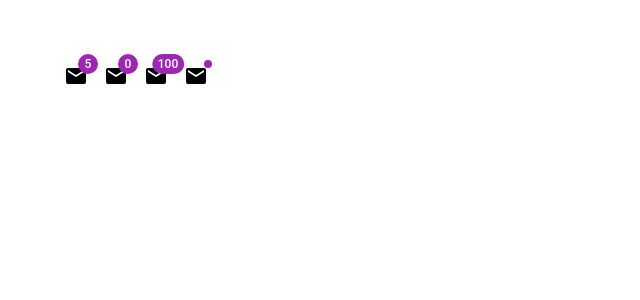
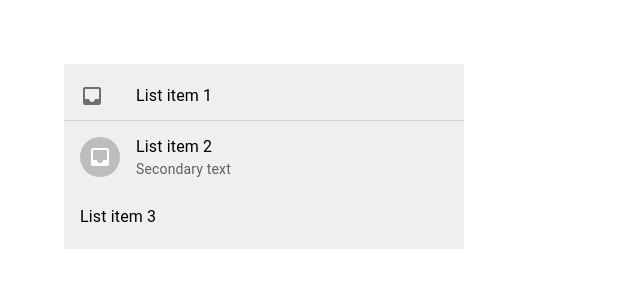
Before and after one commit to gopinav/React-MUI-Tutorials, a React (Create React App) app in the folder react-mui-demo/: page / in a window 1280 px wide. Shown: the top 300 px of the page, without its empty margins (0-640 px from the left). Built offline with nearby package versions, Linux system fonts and the light colour scheme.

Commit message:
Add List component

```diff
--- a/react-mui-demo/src/App.tsx
+++ b/react-mui-demo/src/App.tsx
@@ -1,5 +1,4 @@
 import './App.css'
-import { MuiBadge } from './components/MuiBadge'
 // import { MuiTypography } from './components/MuiTypography'
 // import { MuiButton } from './components/MuiButton'
 // import { MuiTextField } from './components/MuiTextField'
@@ -21,6 +20,8 @@
 // import { MuiSpeedDial } from './components/MuiSpeedDial'
 // import { MuiBottomNavigation } from './components/MuiBottomNavigation'
 // import { MuiAvatar } from './components/MuiAvatar'
+// import { MuiBadge } from './components/MuiBadge'
+import { MuiList } from './components/MuiList'
 
 function App() {
   return (
@@ -46,7 +47,8 @@
       {/* <MuiSpeedDial /> */}
       {/* <MuiBottomNavigation /> */}
       {/* <MuiAvatar /> */}
-      <MuiBadge />
+      {/* <MuiBadge /> */}
+      <MuiList />
     </div>
   )
 }
--- /dev/null
+++ b/react-mui-demo/src/components/MuiList.tsx
@@ -0,0 +1,41 @@
+import {
+  Box,
+  List,
+  ListItem,
+  ListItemText,
+  ListItemButton,
+  ListItemIcon,
+  Divider,
+  ListItemAvatar,
+  Avatar
+} from '@mui/material'
+import InboxIcon from '@mui/icons-material/Inbox'
+
+export const MuiList = () => {
+  return (
+    <Box sx={{ width: '400px', bgcolor: '#efefef' }}>
+      <List>
+        <ListItem disablePadding>
+          <ListItemButton>
+            <ListItemIcon>
+              <InboxIcon />
+            </ListItemIcon>
+            <ListItemText primary='List item 1' />
+          </ListItemButton>
+        </ListItem>
+        <Divider />
+        <ListItem>
+          <ListItemAvatar>
+            <Avatar>
+              <InboxIcon />
+            </Avatar>
+          </ListItemAvatar>
+          <ListItemText primary='List item 2' secondary='Secondary text' />
+        </ListItem>
+        <ListItem>
+          <ListItemText primary='List item 3' />
+        </ListItem>
+      </List>
+    </Box>
+  )
+}
```
